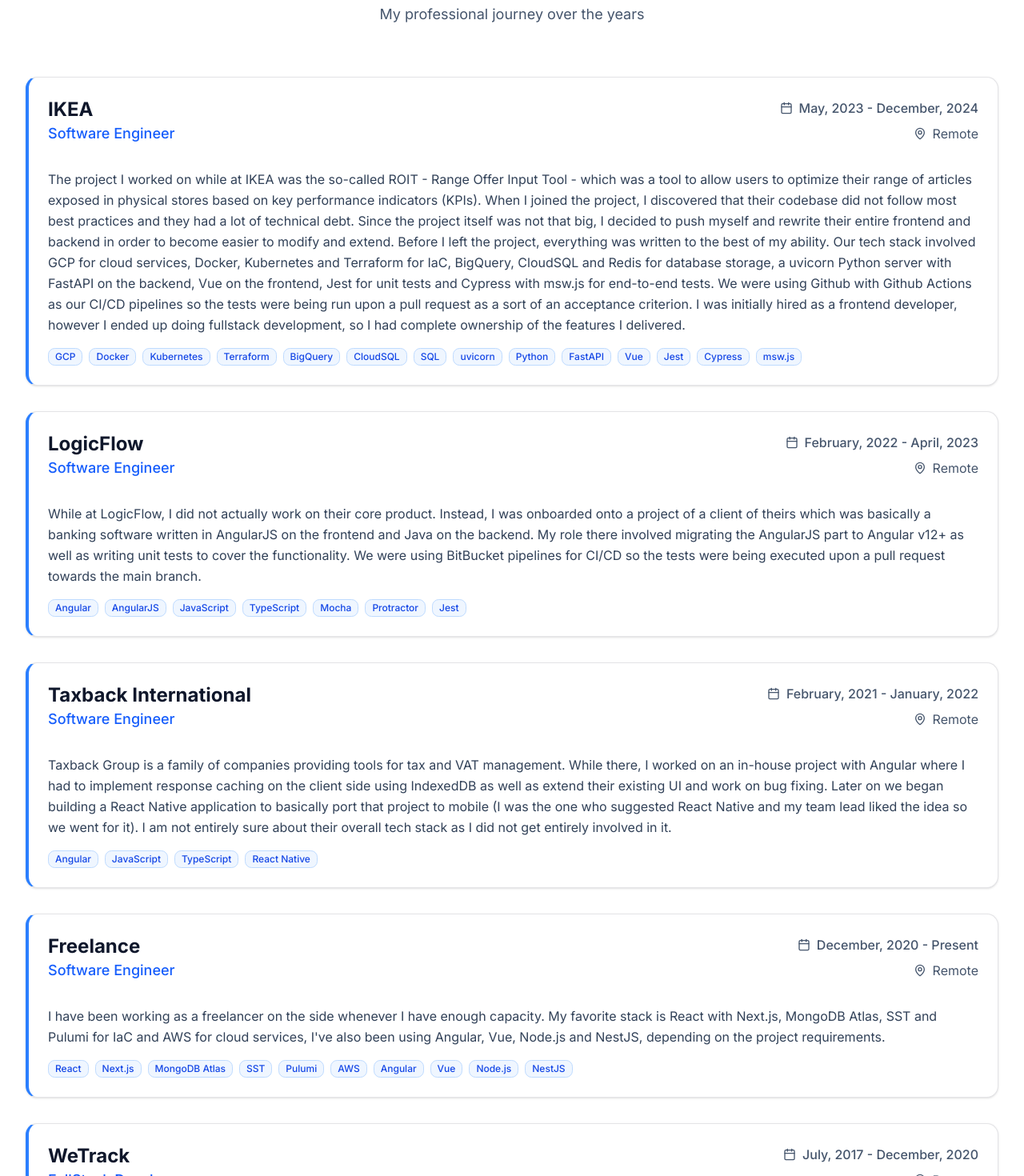
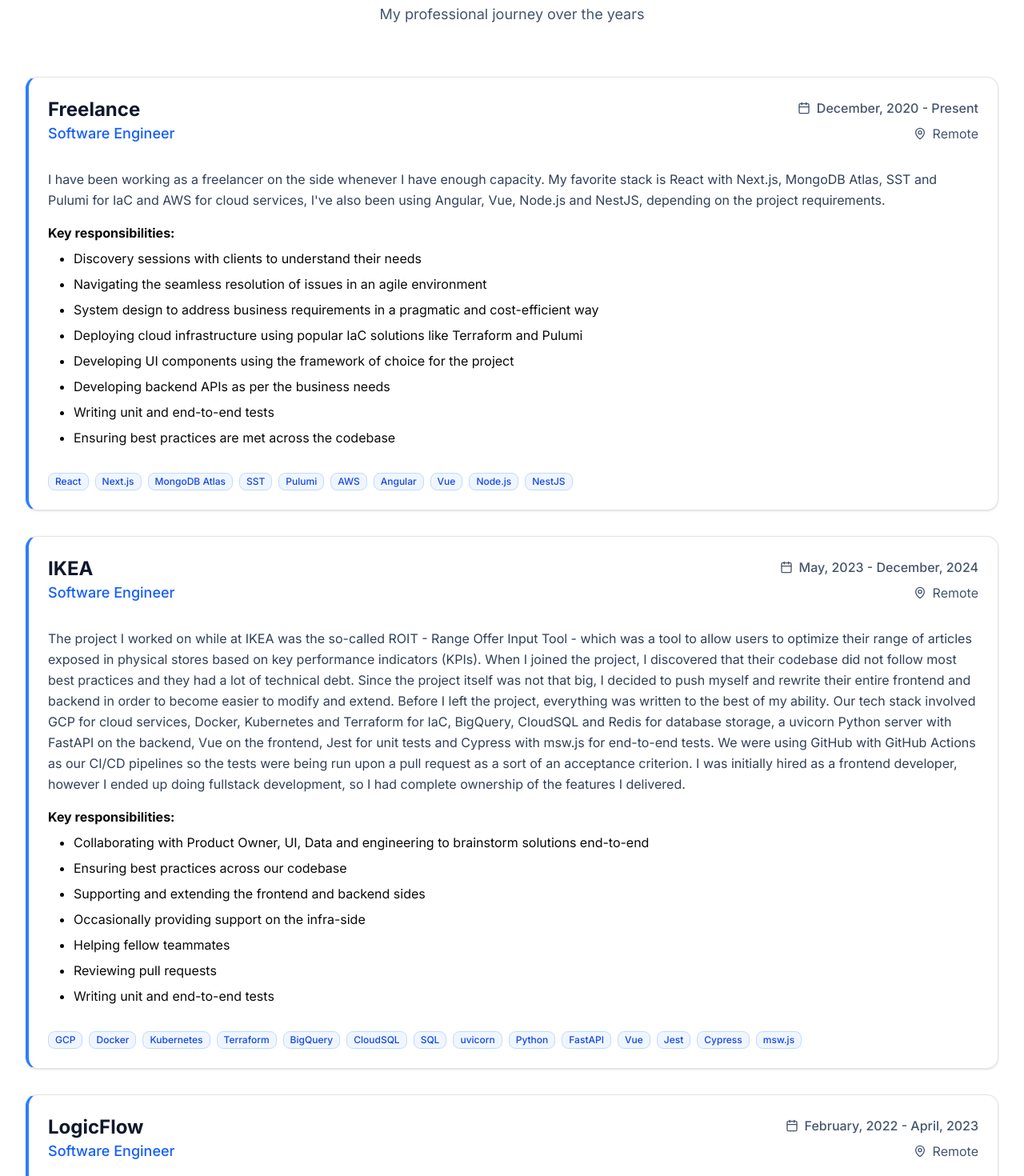
Before and after one commit to bojidaryovchev/bojidaryovchev.dev, a Next.js app: page / in a window 1280 px wide. Shown: the part 2040-3510 px from the top of the page at 80% size. Built offline with nearby package versions, Linux system fonts and the light colour scheme.

Commit message:
feat: key responsibilities

```diff
--- a/src/components/experience-card.tsx
+++ b/src/components/experience-card.tsx
@@ -10,6 +10,7 @@
   period: string;
   description: string;
   technologies: string[];
+  responsibilities: string[];
 }
 
 const ExperienceCard: React.FC<ExperienceCardProps> = ({
@@ -19,6 +20,7 @@
   period,
   description,
   technologies,
+  responsibilities,
 }) => {
   return (
     <Card className="border-l-4 border-l-blue-500 transition-shadow duration-300 hover:shadow-lg">
@@ -44,6 +46,14 @@
       <CardContent>
         <p className="mb-4 leading-relaxed text-slate-700 dark:text-slate-300">{description}</p>
 
+        <strong>Key responsibilities:</strong>
+
+        <ul className="mt-2 mb-8 list-disc space-y-2 pl-8">
+          {responsibilities.map((responsibility) => (
+            <li key={responsibility}>{responsibility}</li>
+          ))}
+        </ul>
+
         <div className="flex flex-wrap gap-2">
           {technologies.map((tech, index) => (
             <Badge
--- a/src/constants.tsx
+++ b/src/constants.tsx
@@ -520,12 +520,40 @@
 
 export const experiences: WorkingExperience[] = [
   {
+    company: "Freelance",
+    role: "Software Engineer",
+    location: "Remote",
+    period: "December, 2020 - Present",
+    description:
+      "I have been working as a freelancer on the side whenever I have enough capacity. My favorite stack is React with Next.js, MongoDB Atlas, SST and Pulumi for IaC and AWS for cloud services, I've also been using Angular, Vue, Node.js and NestJS, depending on the project requirements.",
+    responsibilities: [
+      "Discovery sessions with clients to understand their needs",
+      "Navigating the seamless resolution of issues in an agile environment",
+      "System design to address business requirements in a pragmatic and cost-efficient way",
+      "Deploying cloud infrastructure using popular IaC solutions like Terraform and Pulumi",
+      "Developing UI components using the framework of choice for the project",
+      "Developing backend APIs as per the business needs",
+      "Writing unit and end-to-end tests",
+      "Ensuring best practices are met across the codebase",
+    ],
+    technologies: ["React", "Next.js", "MongoDB Atlas", "SST", "Pulumi", "AWS", "Angular", "Vue", "Node.js", "NestJS"],
+  },
+  {
     company: "IKEA",
     role: "Software Engineer",
     location: "Remote",
     period: "May, 2023 - December, 2024",
     description:
-      "The project I worked on while at IKEA was the so-called ROIT - Range Offer Input Tool - which was a tool to allow users to optimize their range of articles exposed in physical stores based on key performance indicators (KPIs). When I joined the project, I discovered that their codebase did not follow most best practices and they had a lot of technical debt. Since the project itself was not that big, I decided to push myself and rewrite their entire frontend and backend in order to become easier to modify and extend. Before I left the project, everything was written to the best of my ability. Our tech stack involved GCP for cloud services, Docker, Kubernetes and Terraform for IaC, BigQuery, CloudSQL and Redis for database storage, a uvicorn Python server with FastAPI on the backend, Vue on the frontend, Jest for unit tests and Cypress with msw.js for end-to-end tests. We were using Github with Github Actions as our CI/CD pipelines so the tests were being run upon a pull request as a sort of an acceptance criterion. I was initially hired as a frontend developer, however I ended up doing fullstack development, so I had complete ownership of the features I delivered.",
+      "The project I worked on while at IKEA was the so-called ROIT - Range Offer Input Tool - which was a tool to allow users to optimize their range of articles exposed in physical stores based on key performance indicators (KPIs). When I joined the project, I discovered that their codebase did not follow most best practices and they had a lot of technical debt. Since the project itself was not that big, I decided to push myself and rewrite their entire frontend and backend in order to become easier to modify and extend. Before I left the project, everything was written to the best of my ability. Our tech stack involved GCP for cloud services, Docker, Kubernetes and Terraform for IaC, BigQuery, CloudSQL and Redis for database storage, a uvicorn Python server with FastAPI on the backend, Vue on the frontend, Jest for unit tests and Cypress with msw.js for end-to-end tests. We were using GitHub with GitHub Actions as our CI/CD pipelines so the tests were being run upon a pull request as a sort of an acceptance criterion. I was initially hired as a frontend developer, however I ended up doing fullstack development, so I had complete ownership of the features I delivered.",
+    responsibilities: [
+      "Collaborating with Product Owner, UI, Data and engineering to brainstorm solutions end-to-end",
+      "Ensuring best practices across our codebase",
+      "Supporting and extending the frontend and backend sides",
+      "Occasionally providing support on the infra-side",
+      "Helping fellow teammates",
+      "Reviewing pull requests",
+      "Writing unit and end-to-end tests",
+    ],
     technologies: [
       "GCP",
       "Docker",
@@ -550,6 +578,13 @@
     period: "February, 2022 - April, 2023",
     description:
       "While at LogicFlow, I did not actually work on their core product. Instead, I was onboarded onto a project of a client of theirs which was basically a banking software written in AngularJS on the frontend and Java on the backend. My role there involved migrating the AngularJS part to Angular v12+ as well as writing unit tests to cover the functionality. We were using BitBucket pipelines for CI/CD so the tests were being executed upon a pull request towards the main branch.",
+    responsibilities: [
+      "Migrating bank software from angular.js to Angular v2+",
+      "Communicating with developers from the client's team to ensure business requirements are met",
+      "Reviewing pull requests",
+      "Helping fellow teammates",
+      "Migrating and writing unit and end-to-end tests",
+    ],
     technologies: ["Angular", "AngularJS", "JavaScript", "TypeScript", "Mocha", "Protractor", "Jest"],
   },
   {
@@ -559,16 +594,15 @@
     period: "February, 2021 - January, 2022",
     description:
       "Taxback Group is a family of companies providing tools for tax and VAT management. While there, I worked on an in-house project with Angular where I had to implement response caching on the client side using IndexedDB as well as extend their existing UI and work on bug fixing. Later on we began building a React Native application to basically port that project to mobile (I was the one who suggested React Native and my team lead liked the idea so we went for it). I am not entirely sure about their overall tech stack as I did not get entirely involved in it.",
+    responsibilities: [
+      "Communicating with Product Owner and UI team to address business requirements",
+      "Working with tech lead on architectural changes and system design",
+      "Working with QA to address issues and inconsistencies",
+      "Ensuring best practices across my domain",
+      "Mentoring fellow teammates",
+      "Reviewing pull requests",
+    ],
     technologies: ["Angular", "JavaScript", "TypeScript", "React Native"],
-  },
-  {
-    company: "Freelance",
-    role: "Software Engineer",
-    location: "Remote",
-    period: "December, 2020 - Present",
-    description:
-      "I have been working as a freelancer on the side whenever I have enough capacity. My favorite stack is React with Next.js, MongoDB Atlas, SST and Pulumi for IaC and AWS for cloud services, I've also been using Angular, Vue, Node.js and NestJS, depending on the project requirements.",
-    technologies: ["React", "Next.js", "MongoDB Atlas", "SST", "Pulumi", "AWS", "Angular", "Vue", "Node.js", "NestJS"],
   },
   {
     company: "WeTrack",
@@ -577,6 +611,15 @@
     period: "July, 2017 - December, 2020",
     description:
       "WeTrack is a platform that provides project and risk management solutions. I implemented a substantial part of their user interface using Angular v2+. We had designs for everything which were provided to us in Zeplin, and this meant creating a whole bunch of custom components to properly adhere to said designs, which gave me the opportunity to get my hands really dirty building all of them thus gaining quite some expertise in building components from scratch. Even though I was more involved on the frontend, I also did some backend work for certain features (one of which involved a filtered Gantt chart view) and I also helped for the backend refactoring when we decided to do that. Our tech stack consisted of Azure for cloud services, .NET Core with Entity Framework on the backend, SQL Server for our database and Angular v2+ on the frontend, and later on we started using Ionic in order to implement PWA capabilities with proper gestures on mobile.",
+    responsibilities: [
+      "Communicating with our CTO (who was also like a Product Owner and a UI-person) to ensure business requirements are seamlessly met at the technical level",
+      "Developing custom components based on Zeplin designs using Angular v2+",
+      "Helping to refactor the backend architecture",
+      "Extending and developing features on the backend using .NET Core and Entity Framework",
+      "Mentoring junior developers and helping them with issues",
+      "Reviewing pull requests",
+      "Helping teammates with issues concerning my expertise",
+    ],
     technologies: ["Angular", "JavaScript", "TypeScript", "SCSS", "C#", ".NET Core", "Entity Framework", "Azure"],
   },
   {
@@ -585,7 +628,12 @@
     location: "On-site - Sofia, Bulgaria",
     period: "June, 2016 - April, 2017",
     description:
-      "Oxxy is a site builder like Wix. We wrote mostly vanilla JavaScript and later on we started using Angular and Vue to implement e-commerce store functionality. On the backend they were using PHP with Laravel, however I never worked on those as I was just starting off and did not have any experience to be able to tackle those.",
+      "Oxxy is a site builder like Wix. We wrote mostly vanilla JavaScript and later on we started using Angular and Vue to implement e-commerce store functionality. On the backend they were using PHP with Laravel, however I never worked on those as I was just starting off and did not have any experience to be able to tackle them.",
+    responsibilities: [
+      "Implementing various features like the ability to rotate widgets and scale them proportionally for mobile devices using pure JavaScript",
+      "Implementing e-commerce store creation capabilities on the frontend using Angular v2",
+      "Collaborating with team lead and fellow teammates on resolving bugs and improving the codebase",
+    ],
     technologies: ["JavaScript", "TypeScript", "Angular", "Vue", "Webpack"],
   },
 ];
--- a/src/types/working-experience.interface.ts
+++ b/src/types/working-experience.interface.ts
@@ -4,5 +4,6 @@
   location: string;
   period: string;
   description: string;
+  responsibilities: string[];
   technologies: string[];
 }
```
